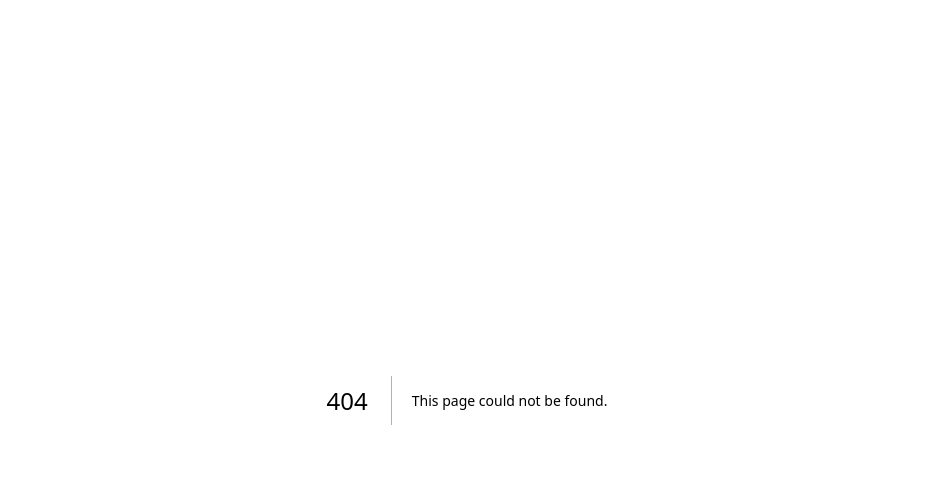
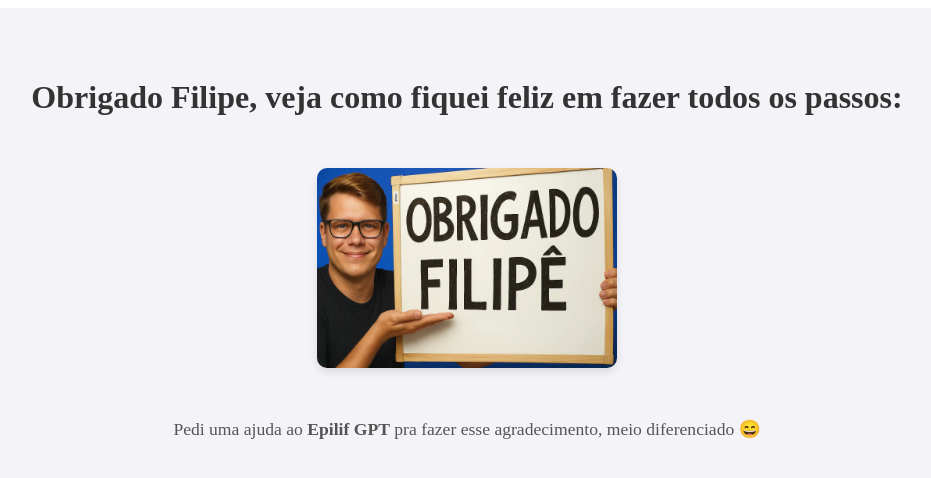
Before and after one commit to LevyPy/clone-tabnews, a Next.js app: page /retribuicao in a window 1280 px wide. Before the commit this address had no page. Shown: the top 478 px of the page, without its empty margins (173-1104 px from the left). Built offline with nearby package versions, Linux system fonts and the light colour scheme.

Commit message:
Agradecimento ao Filipe

```diff
--- /dev/null
+++ b/pages/retribuicao.js
@@ -0,0 +1,31 @@
+export default function Agradecimento() {
+  return (
+    <div
+      style={{
+        textAlign: "center",
+        padding: "50px",
+        backgroundColor: "#f4f4f8",
+      }}
+    >
+      <h1 style={{ color: "#333" }}>
+        Obrigado Filipe, veja como fiquei feliz em fazer todos os passos:
+      </h1>
+
+      <img
+        src="/images/ChatGPT Image Apr 10, 2025, 10_26_31 AM.webp"
+        alt="Pessoa feliz"
+        style={{
+          maxWidth: "300px",
+          margin: "30px 0",
+          borderRadius: "10px",
+          boxShadow: "0 4px 8px rgba(0,0,0,0.1)",
+        }}
+      />
+
+      <p style={{ fontSize: "1.1em", color: "#555" }}>
+        Pedi uma ajuda ao <strong>Epilif GPT</strong> pra fazer esse
+        agradecimento, meio diferenciado 😄
+      </p>
+    </div>
+  );
+}
```
Also changed, not shown: public/images/ChatGPT Image Apr 10, 2025, 10_26_31 AM.webp (added).
